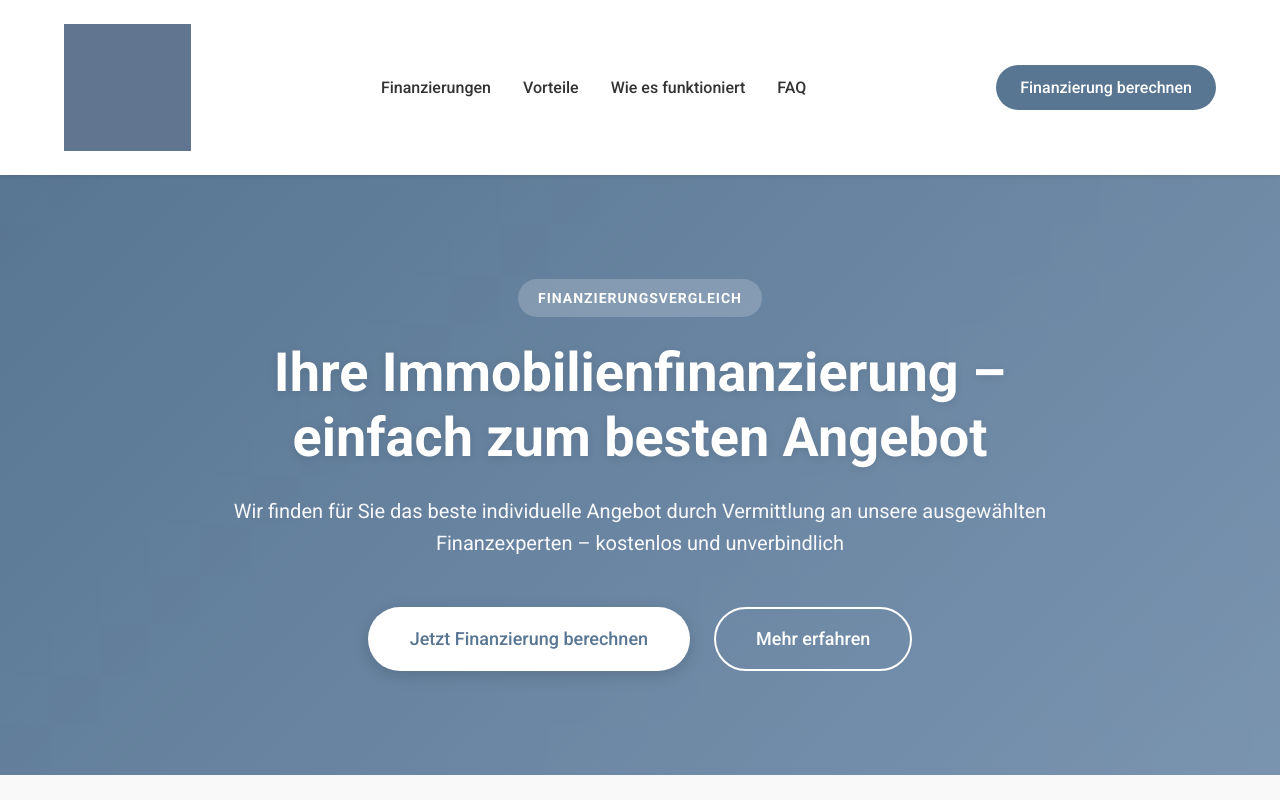
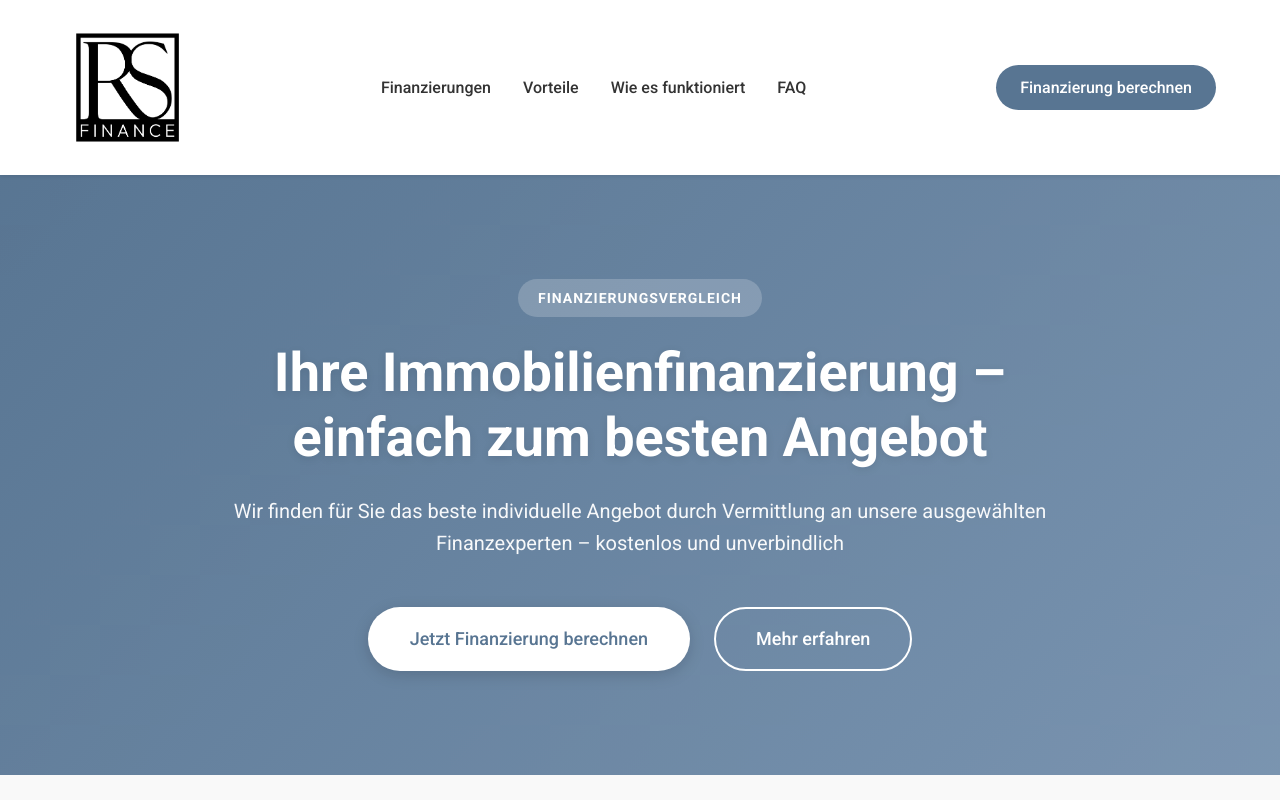
Before and after one commit to SenecoVeritas/Finanzierungs-Funnel, a plain HTML site: page index.html in a window 1280 px wide. Shown: the top 800 px of the page. Drawn offline with Linux system fonts and the light colour scheme.

Commit message:
Replace SVG logo with PNG from RS Finance website

```diff
--- a/index.html
+++ b/index.html
@@ -16,7 +16,7 @@
         <div class="container">
             <div class="header-content">
                 <div class="logo">
-                    <img src="logo.svg" alt="RS Finance">
+                    <img src="logo.png" alt="RS Finance">
                 </div>
                 <nav class="main-nav">
                     <a href="#finanzierung">Finanzierungen</a>
```
Also changed, not shown: rechner.html (+1 -1 lines), logo.png (added).
